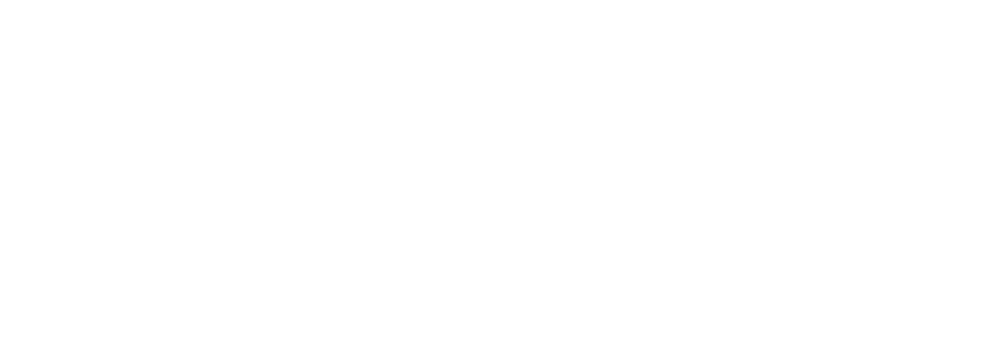
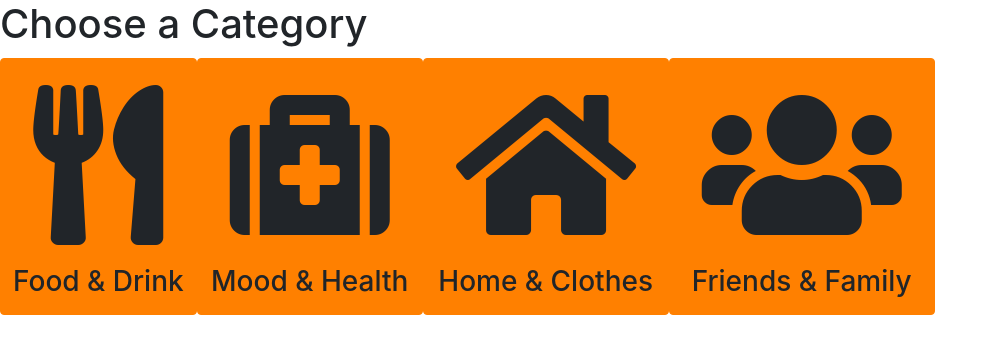
Before and after one commit to CurtainUp/speech-dewey, a React (Create React App) app: page /quiz in a window 1280 px wide. Shown: the top 354 px of the page, without its empty margins (0-998 px from the left). Built offline with nearby package versions, Linux system fonts and the light colour scheme.

Commit message:
Welcome buttons link to Quiz, Stats, and Create pages

```diff
--- a/src/components/App.js
+++ b/src/components/App.js
@@ -2,6 +2,9 @@
 import { Route, Switch, Redirect } from 'react-router-dom'
 import Landing from './start/Landing'
 import Welcome from './start/Welcome'
+import Quiz from './quiz/Quiz'
+import Stats from './stats/Stats'
+import Create from './create/Create'
 
 
 class App extends Component {
@@ -15,7 +18,7 @@
           if (this.isAuthenticated()) {
             return <Redirect to="/welcome" />
           }
-          return <Landing {...props}/>
+          return <Landing {...props} />
         }} />
 
         <Route exact path="/welcome" render={props => {
@@ -25,6 +28,18 @@
           return <Redirect to="/" />
         }} />
 
+        <Route exact path="/quiz" render={props => {
+          return <Quiz />
+        }} />
+
+        <Route exact path="/stats" render={props => {
+          return <Stats />
+        }} />
+
+        <Route exact path="/create" render={props => {
+          return <Create />
+        }} />
+
       </Switch>
     )
 
--- /dev/null
+++ b/src/components/create/Create.js
@@ -0,0 +1,12 @@
+import React, { Component } from 'react'
+
+export default class Create extends Component {
+
+  render() {
+    return (
+      <div>
+        <h1>Your Cards</h1>
+      </div>
+    )
+  }
+}
--- /dev/null
+++ b/src/components/quiz/Quiz.js
@@ -0,0 +1,21 @@
+import React, { Component } from 'react'
+import { Button } from 'reactstrap'
+
+export default class Welcome extends Component {
+
+  render() {
+    return (
+      <div>
+        <div>
+          <h1>Choose a Category</h1>
+        </div>
+        <div>
+          <Button><i className="fas fa-utensils"></i><h3>Food & Drink</h3></Button>
+          <Button><i className="fas fa-medkit"></i><h3>Mood & Health</h3></Button>
+          <Button><i className="fas fa-home"></i><h3>Home & Clothes</h3></Button>
+          <Button><i className="fas fa-users"></i><h3>Friends & Family</h3></Button>
+        </div>
+      </div>
+    )
+  }
+}
--- a/src/components/start/Welcome.js
+++ b/src/components/start/Welcome.js
@@ -1,5 +1,6 @@
 import React, { Component } from 'react'
 import { Button } from 'reactstrap'
+import { Link } from 'react-router-dom'
 import API from '../../modules/API/API'
 import UserSession from '../../modules/User/UserSession'
 
@@ -29,9 +30,9 @@
           <h1>Welcome, {this.state.firstName}! You Logged In!</h1>
         </div>
         <div>
-          <Button><i className="fas fa-question-circle"></i><h3>Take Quiz</h3></Button>
-          <Button><i className="fas fa-chart-pie"></i><h3>Stats</h3></Button>
-          <Button><i className="fas fa-edit"></i><h3>Create Card</h3></Button>
+          <Button tag={Link} to='/quiz'><i className="fas fa-question-circle"></i><h3>Take Quiz</h3></Button>
+          <Button tag={Link} to='/stats'><i className="fas fa-chart-pie"></i><h3>Stats</h3></Button>
+          <Button tag={Link} to='/create'><i className="fas fa-edit"></i><h3>Create Card</h3></Button>
         </div>
       </div>
     )
--- /dev/null
+++ b/src/components/stats/Stats.js
@@ -0,0 +1,12 @@
+import React, { Component } from 'react'
+
+export default class Stats extends Component {
+
+  render() {
+    return (
+      <div>
+        <h1>Your Stats</h1>
+      </div>
+    )
+  }
+}
```
